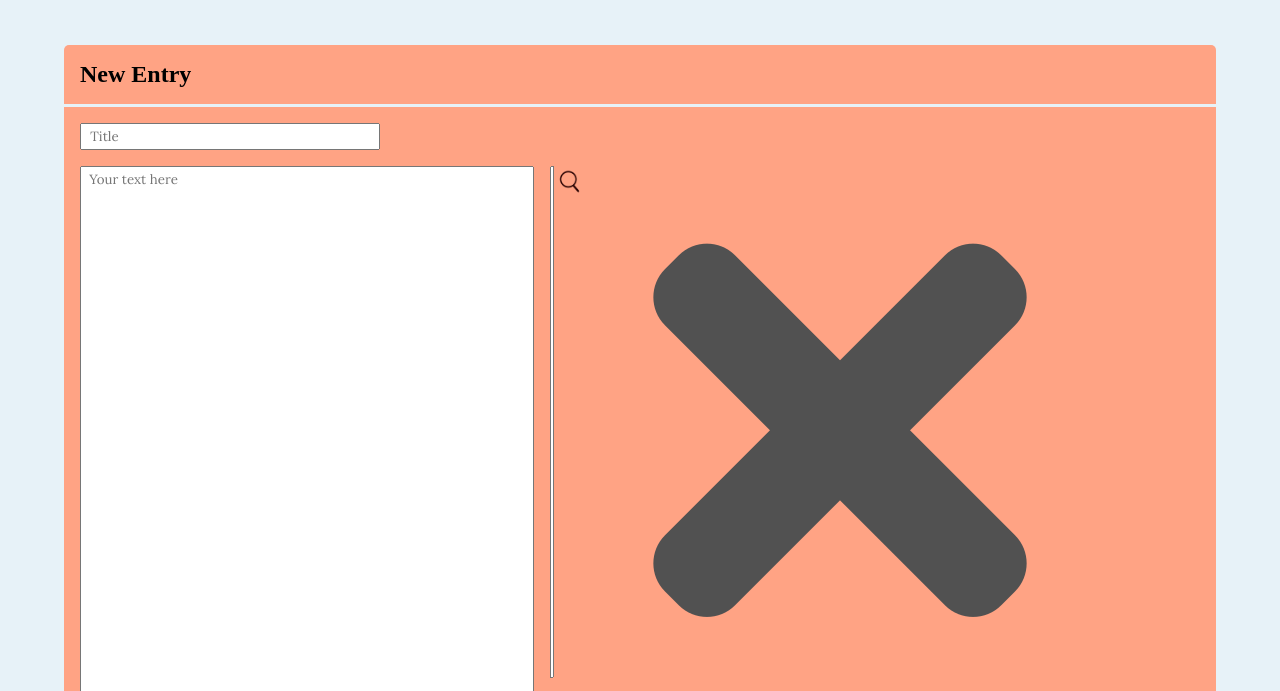
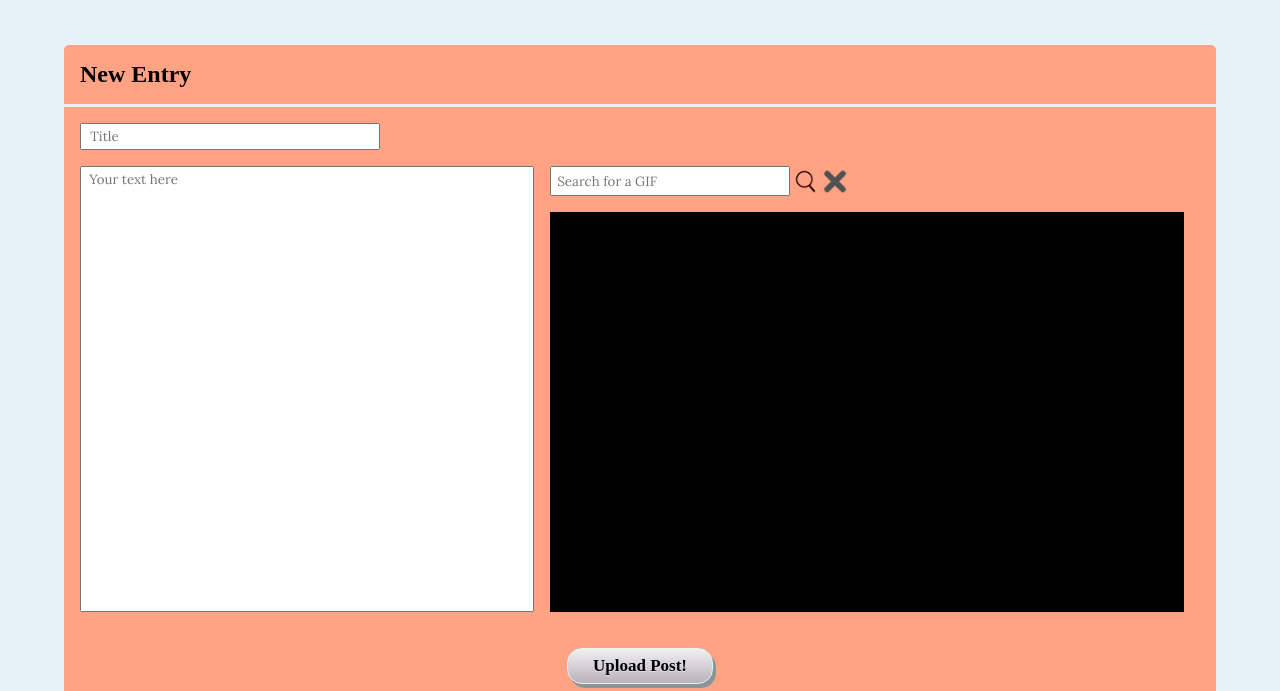
Before and after one commit to kstephano/journaling_website, a website with bundled scripts: page client/addEntry.html in a window 1280 px wide. Shown: the part 51-742 px from the top of the page. Built offline with nearby package versions, Linux system fonts and the light colour scheme; no server answers; a web font is replaced by a local one.

Commit message:
added remove gif icon

```diff
--- a/client/static/css/addEntry.css
+++ b/client/static/css/addEntry.css
@@ -191,6 +191,16 @@ footer p {
     opacity: .5;
 }
 
+#remove-gif-icon {
+    height: 30px;
+    width: 30px;
+    cursor: pointer;
+}
+
+#remove-gif-icon:hover {
+    opacity: .5;
+}
+
 #submit-btn {
     display: block;
     margin: 20px auto 0 auto;
```
